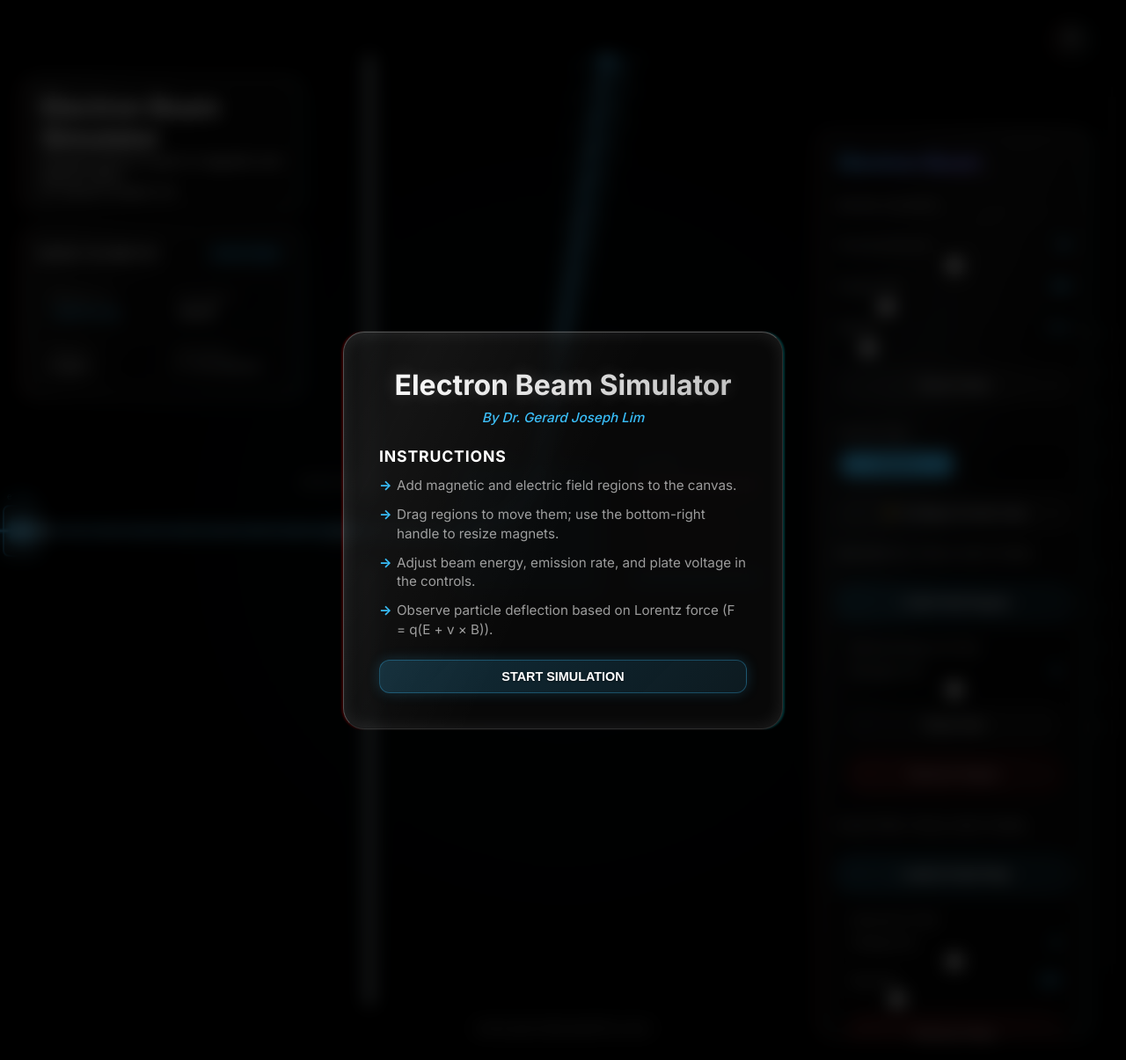
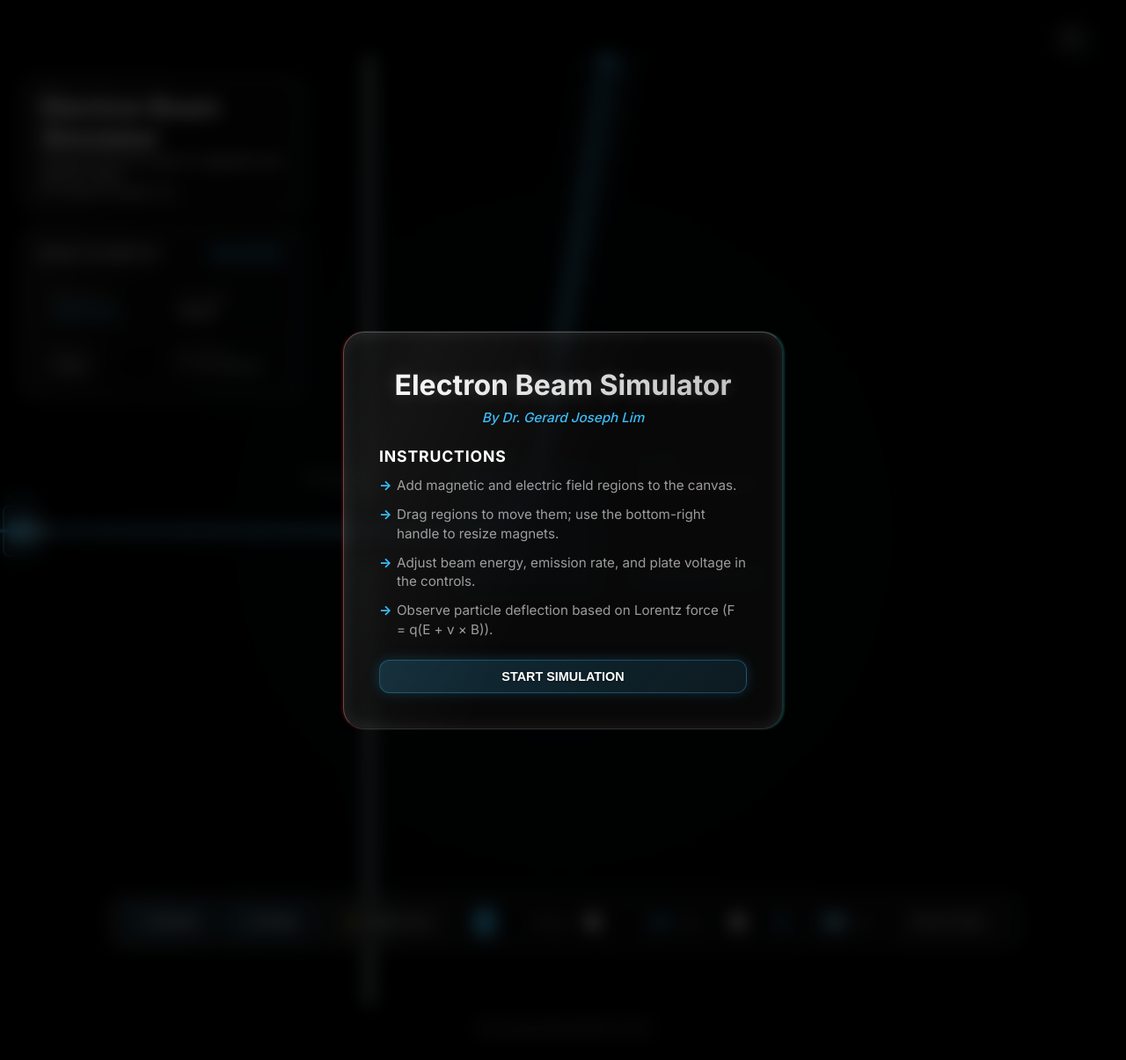
Before and after one commit to gerardjosephlim/gerardjosephlim.github.io, a PHP site: page /electronbeam.html in a window 1280 px wide. Shown: the whole page at 88% size. Run offline with PHP 8.4, Linux system fonts and the light colour scheme.

Commit message:
release: update obfuscated simulation modules [2026-10-11 11:00:57]

```diff
--- a/electronbeam.css
+++ b/electronbeam.css
@@ -574,69 +574,157 @@
   display: block;
 }
 
-/* Controls Panel Custom Positioning (Generous 40px Floating Margin from Window Edge) */
-.controls-panel {
+/* Controls Placement (Matching Electric Fields and Forces) */
+.controls-wrapper {
+  position: absolute;
+  bottom: 0;
+  left: 0;
+  width: 100%;
+  display: flex;
+  justify-content: center;
+  pointer-events: none;
+  z-index: 10;
+}
+
+.controls {
+  pointer-events: auto;
+  align-self: flex-end;
+  padding: 10px 18px;
+  display: flex;
+  gap: 12px;
+  align-items: center;
+  margin-bottom: 64px;
+  max-width: calc(100vw - 48px);
+  flex-wrap: wrap;
+  justify-content: center;
+  border-radius: 18px;
+}
+
+.divider {
+  width: 1px;
+  height: 28px;
+  background: rgba(255, 255, 255, 0.12);
+  box-shadow: 1px 0 0 rgba(0, 0, 0, 0.2);
+}
+
+.ctrl-slider-group {
+  display: flex;
+  align-items: center;
+  gap: 8px;
+}
+
+.toggle-label {
+  font-size: 0.75rem;
+  color: var(--text-muted);
+  font-weight: 500;
+  white-space: nowrap;
+}
+
+.grid-toggle-wrapper {
+  display: flex;
+  align-items: center;
+  gap: 8px;
+}
+
+/* Glass Toggle Slider */
+.switch {
+  position: relative;
+  display: inline-block;
+  width: 38px;
+  height: 20px;
+}
+
+.switch input {
+  opacity: 0;
+  width: 0;
+  height: 0;
+}
+
+.slider {
+  position: absolute;
+  cursor: pointer;
+  top: 0;
+  left: 0;
+  right: 0;
+  bottom: 0;
+  background-color: rgba(0, 0, 0, 0.4);
+  transition: .3s;
+  border-radius: 20px;
+  border: 1px solid var(--glass-border);
+  box-shadow: inset 0 2px 4px rgba(0, 0, 0, 0.5);
+}
+
+.slider:before {
+  position: absolute;
+  content: "";
+  height: 14px;
+  width: 14px;
+  left: 2px;
+  bottom: 2px;
+  background: radial-gradient(circle at 30% 30%, #fff, #ccc);
+  transition: .3s;
+  border-radius: 50%;
+  box-shadow: 0 2px 4px rgba(0, 0, 0, 0.4);
+}
+
+input:checked + .slider {
+  background-color: rgba(56, 189, 248, 0.2);
+  border-color: rgba(56, 189, 248, 0.5);
+}
+
+input:checked + .slider:before {
+  transform: translateX(18px);
+  background: radial-gradient(circle at 30% 30%, #fff, var(--primary));
+  box-shadow: 0 0 10px var(--primary);
+}
+
+/* Floating Contextual Property Panel (Right Side, only when selected) */
+.property-panel {
+  pointer-events: auto;
   position: absolute;
   top: 84px;
-  right: 40px;
+  right: 28px;
   width: 310px;
-  padding: 22px;
-  display: flex;
+  padding: 20px;
+  display: none;
   flex-direction: column;
-  gap: 18px;
-  z-index: 10;
-  max-height: calc(100vh - 170px);
+  gap: 16px;
   border-radius: 20px;
-  overflow-y: auto;
-  scrollbar-width: thin;
-  scrollbar-color: var(--primary) transparent;
-  pointer-events: auto;
+  animation: slideInRight 0.35s cubic-bezier(0.175, 0.885, 0.32, 1.275);
+  z-index: 50;
 }
 
-.controls-panel::-webkit-scrollbar {
-  width: 6px;
+.panel-header {
+  display: flex;
+  justify-content: space-between;
+  align-items: center;
+  border-bottom: 1px solid rgba(255, 255, 255, 0.1);
+  padding-bottom: 8px;
+  margin-bottom: 4px;
 }
 
-.controls-panel::-webkit-scrollbar-track {
-  background: transparent;
+.panel-title {
+  font-size: 0.82rem;
+  font-weight: 700;
+  text-transform: uppercase;
+  letter-spacing: 1.2px;
+  color: var(--text-main);
 }
 
-.controls-panel::-webkit-scrollbar-thumb {
-  background: rgba(56, 189, 248, 0.3);
-  border-radius: 10px;
+.close-btn {
+  background: transparent;
+  border: none;
+  color: var(--text-muted);
+  font-size: 1.1rem;
+  cursor: pointer;
+  padding: 0 4px;
+  line-height: 1;
+  transition: color 0.2s;
 }
 
-.controls-panel::-webkit-scrollbar-thumb:hover {
-  background: var(--primary);
-}
-
-.controls-panel h1 {
-  font-size: 1.5rem;
-  font-weight: 700;
-  margin-bottom: 8px;
-  background: linear-gradient(135deg, #38bdf8 0%, #a855f7 100%);
-  background-clip: text;
-  -webkit-background-clip: text;
-  -webkit-text-fill-color: transparent;
-  letter-spacing: -0.5px;
-  filter: drop-shadow(0 0 10px rgba(168, 85, 247, 0.3));
-}
-
-.controls-panel h2 {
-  font-size: 0.85rem;
-  font-weight: 600;
-  text-transform: uppercase;
-  letter-spacing: 1.5px;
-  color: var(--text-muted);
-  margin-bottom: 12px;
-  border-bottom: 1px solid rgba(255, 255, 255, 0.1);
-  padding-bottom: 4px;
-}
-
-.control-group {
-  display: flex;
-  flex-direction: column;
-  gap: 12px;
+.close-btn:hover {
+  color: #fff;
+  text-shadow: 0 0 8px #fff;
 }
 
 .control-group label {
--- a/electronbeam.html
+++ b/electronbeam.html
@@ -52,88 +52,99 @@
 
         <button id="help-btn" class="help-btn liquid-glass" aria-label="Help">?</button>
 
-        <aside class="controls-panel liquid-glass">
-            <h1>Electron Beam</h1>
+        <!-- Bottom Controller Bar (Aligned with Electric Fields and Forces) -->
+        <div class="controls-wrapper">
+            <div class="controls liquid-glass" id="main-controls">
+                <button id="add-magnet-btn" class="btn btn-primary">+ B-Field</button>
+                <button id="add-electric-btn" class="btn btn-primary">+ E-Plate</button>
+                <button id="select-anode-btn" class="btn">⚡ Anode Gate</button>
 
-            <div class="control-group">
-                <h2>Beam Source</h2>
-                <label>
-                    Particles/Second
-                    <span id="emission-val" class="value-display">25</span>
-                </label>
-                <input type="range" id="emissionRate" min="0" max="50" value="25">
-
-                <label>
-                    Energy (eV)
-                    <span id="energy-val" class="value-display">100</span>
-                </label>
-                <input type="range" id="beamEnergy" min="10" max="500" value="100">
-
-                <label>
-                    Spread
-                    <span id="spread-val" class="value-display">0.1</span>
-                </label>
-                <input type="range" id="beamSpread" min="0" max="1.0" step="0.05" value="0.1">
-
-                <!-- Added Clear Button -->
-                <button id="clear-particles-btn" class="btn w-full mt-8">Clear Particles</button>
+                <div class="divider"></div>
 
                 <!-- Particle Type Toggle -->
-                <label class="mt-15">Particle Type</label>
                 <div class="toggle-group">
-                    <button id="btn-type-electron" class="active">Electron</button>
-                    <button id="btn-type-positron">Positron</button>
+                    <button id="btn-type-electron" class="active">e⁻</button>
+                    <button id="btn-type-positron">e⁺</button>
                 </div>
 
-                <button id="select-anode-btn" class="btn w-full mt-8">⚡ Configure Anode Gate</button>
+                <div class="ctrl-slider-group">
+                    <label class="toggle-label">Energy</label>
+                    <input type="range" id="beamEnergy" min="10" max="500" value="100" style="width: 75px;">
+                    <span id="energy-val" class="value-display">100</span>
                 </div>
 
-            <!-- Contextual Accelerator Panel: Only shown when Anode / Gate is selected -->
-            <div id="accelerator-group" class="control-group customizer-panel" style="display: none;">
-                <h2>Accelerator (Anode Gate)</h2>
+                <div class="ctrl-slider-group">
+                    <label class="toggle-label">Flux</label>
+                    <input type="range" id="emissionRate" min="0" max="50" value="25" style="width: 65px;">
+                    <span id="emission-val" class="value-display">25</span>
+                </div>
+
+                <div class="divider"></div>
+
+                <!-- Dot Grid Toggle Switch -->
+                <div class="grid-toggle-wrapper">
+                    <label class="switch">
+                        <input type="checkbox" id="grid-toggle" checked>
+                        <span class="slider"></span>
+                    </label>
+                    <span class="toggle-label">Grid</span>
+                </div>
+
+                <div class="divider"></div>
+
+                <button id="clear-particles-btn" class="btn">Reset Fields</button>
+            </div>
+        </div>
+
+        <!-- Floating Contextual Property Panel (Only appears when Hardware / Region is selected) -->
+        <aside id="property-panel" class="property-panel liquid-glass" style="display: none;">
+            <!-- Anode Gate Customizer -->
+            <div id="accelerator-group" class="customizer-panel" style="display: none;">
+                <div class="panel-header">
+                    <span class="panel-title">Accelerator Gate</span>
+                    <button id="close-accelerator-btn" class="close-btn" title="Close">✕</button>
+                </div>
                 <label>
                     Plate Voltage (kV)
                     <span id="voltage-val" class="value-display">2.0</span>
                 </label>
                 <input type="range" id="plateVoltage" min="-10.0" max="10.0" step="0.1" value="2.0">
-                <button id="close-accelerator-btn" class="btn w-full mt-8">Done</button>
             </div>
 
-            <div class="control-group">
-                <h2>Magnetic Field Sections</h2>
-                <button id="add-magnet-btn" class="btn btn-primary w-full">+ Add Field Region</button>
-                <div id="magnet-customizer" class="customizer-panel">
-                    <label>Selected Region B-Field</label>
+            <!-- Magnet Customizer -->
+            <div id="magnet-customizer" class="customizer-panel" style="display: none;">
+                <div class="panel-header">
+                    <span class="panel-title">Magnetic Region</span>
+                    <button id="close-magnet-btn" class="close-btn" title="Close">✕</button>
+                </div>
                 <label>
-                        Strength (mT)
+                    B-Field Strength (mT)
                     <span id="b-field-val" class="value-display">0</span>
                 </label>
                 <input type="range" id="bFieldStrength" min="-1000" max="1000" value="0">
                 <button id="reset-magnet-size-btn" class="btn w-full mt-8">Reset Size</button>
                 <button id="delete-magnet-btn" class="btn btn-danger w-full mt-8">Remove Region</button>
             </div>
+
+            <!-- Electric Customizer -->
+            <div id="electric-customizer" class="customizer-panel" style="display: none;">
+                <div class="panel-header">
+                    <span class="panel-title">Electric Plates</span>
+                    <button id="close-electric-btn" class="close-btn" title="Close">✕</button>
                 </div>
-
-            <div class="control-group">
-                <h2>Electric Field Sections</h2>
-                <button id="add-electric-btn" class="btn btn-primary w-full">+ Add E-Field Plate</button>
-                <div id="electric-customizer" class="customizer-panel">
-                    <label>Selected E-Field</label>
-
                 <label>
                     Voltage (kV)
                     <span id="e-voltage-val" class="value-display">0</span>
                 </label>
                 <input type="range" id="eFieldVoltage" min="-25" max="25" step="0.5" value="0">
 
-                    <label>
+                <label class="mt-8">
                     Gap Size
                     <span id="e-gap-val" class="value-display">100</span>
                 </label>
                 <input type="range" id="eFieldGap" min="50" max="300" step="10" value="100">
 
                 <button id="delete-electric-btn" class="btn btn-danger w-full mt-8">Remove Plate</button>
-                </div>
             </div>
         </aside>
 
```
Also changed, not shown: dipole.js, electricfieldsandforces.js, electronbeam.js. Lines whose indentation alone changed are shown as unchanged.
